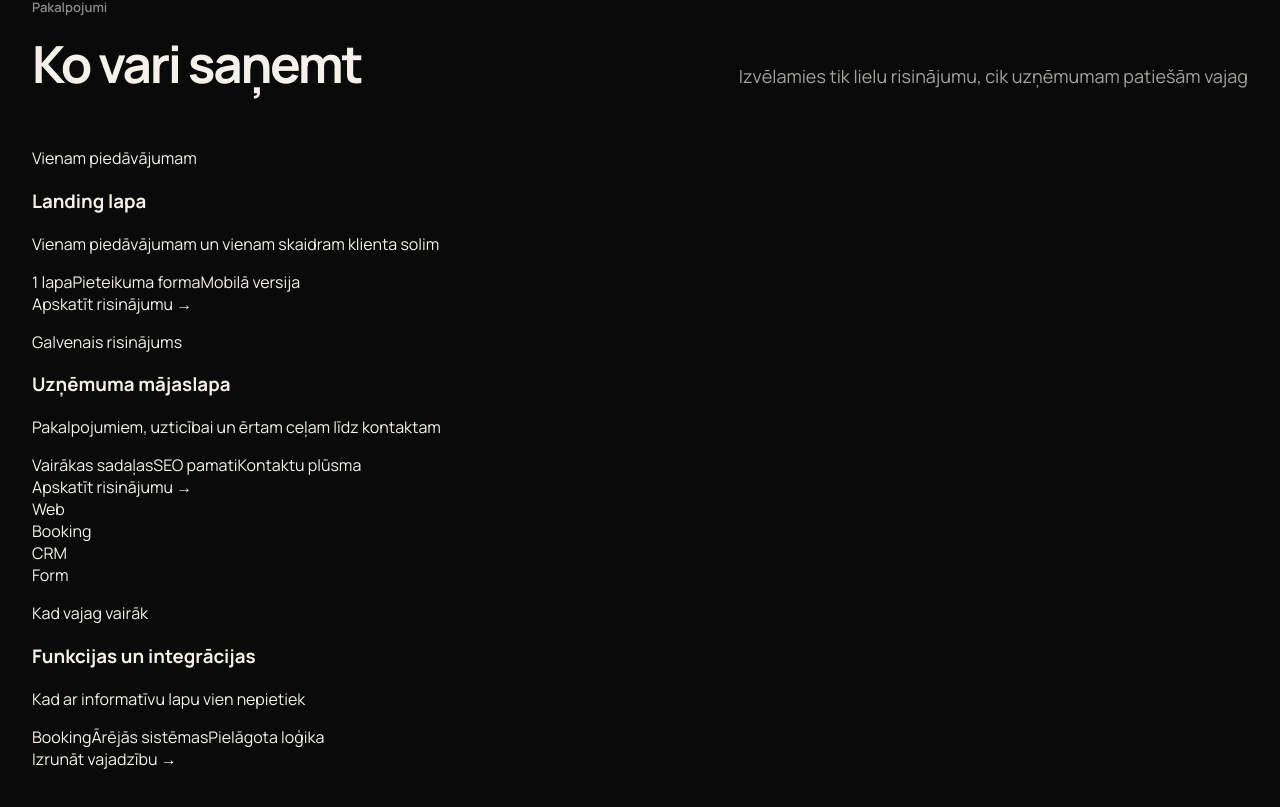
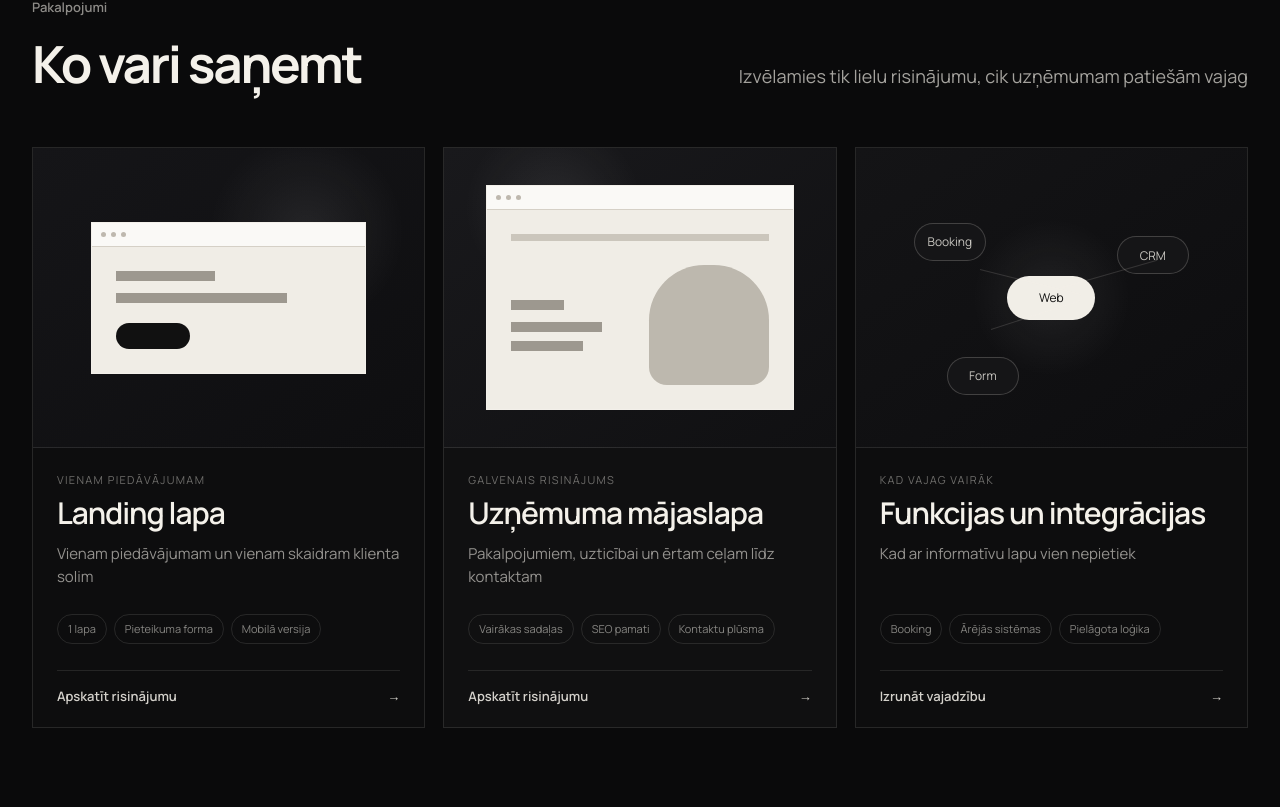
Before and after one commit to davisl24/WEBSITEAGENCY, a Next.js app: page / in a window 1280 px wide. Shown: the part 4813-5620 px from the top of the page. Built offline with nearby package versions, Linux system fonts and the light colour scheme.

Commit message:
style: add visual UI concepts to service cards

```diff
--- a/app/globals.css
+++ b/app/globals.css
@@ -493,57 +493,241 @@
   line-height:1.6;
   color:rgba(244,241,234,.66);
 }
-.services-list{
-  border-top:1px solid rgba(244,241,234,.12);
+.services-grid{
+  display:grid;
+  grid-template-columns:repeat(3,minmax(0,1fr));
+  gap:18px;
 }
-.service-row{
+.service-card{
+  min-width:0;
+  overflow:hidden;
+  border:1px solid rgba(244,241,234,.11);
+  background:rgba(255,255,255,.015);
+}
+.service-card-featured{
+  background:rgba(255,255,255,.028);
+}
+.service-visual{
+  min-height:300px;
+  padding:28px;
+  display:flex;
+  align-items:center;
+  justify-content:center;
+  overflow:hidden;
+  border-bottom:1px solid rgba(244,241,234,.09);
+}
+.service-visual-landing{
+  background:
+    radial-gradient(circle at 70% 28%,rgba(255,255,255,.08),transparent 28%),
+    linear-gradient(145deg,#151518 0%,#0e0e10 100%);
+}
+.service-visual-website{
+  background:
+    radial-gradient(circle at 28% 20%,rgba(255,255,255,.08),transparent 24%),
+    linear-gradient(145deg,#19191c 0%,#101012 100%);
+}
+.service-visual-integrations{
+  background:
+    radial-gradient(circle at 50% 50%,rgba(255,255,255,.07),transparent 32%),
+    linear-gradient(145deg,#141416 0%,#0d0d0f 100%);
+}
+.ui-browser{
+  width:82%;
+  border:1px solid rgba(255,255,255,.16);
+  background:#f0ede6;
+  color:#111;
+}
+.ui-browser-wide{
+  width:92%;
+}
+.ui-browser-top{
+  height:24px;
+  display:flex;
+  align-items:center;
+  gap:5px;
+  padding:0 9px;
+  border-bottom:1px solid #d5d0c6;
+  background:#faf9f6;
+}
+.ui-browser-top span{
+  width:5px;
+  height:5px;
+  border-radius:50%;
+  background:#beb8ae;
+}
+.ui-browser-body{
+  padding:24px;
+}
+.ui-copy-short,
+.ui-copy-long,
+.ui-copy-medium{
+  height:10px;
+  background:#9d988f;
+}
+.ui-copy-short{
+  width:44%;
+  margin-bottom:12px;
+}
+.ui-copy-long{
+  width:76%;
+  margin-bottom:9px;
+}
+.ui-copy-medium{
+  width:60%;
+}
+.ui-button{
+  width:74px;
+  height:26px;
+  margin-top:20px;
+  border-radius:999px;
+  background:#111;
+}
+.ui-nav-line{
+  width:100%;
+  height:7px;
+  margin-bottom:24px;
+  background:#cbc6bc;
+}
+.ui-layout{
   display:grid;
-  grid-template-columns:minmax(0,1.15fr) minmax(300px,.85fr);
-  gap:48px;
-  align-items:end;
-  padding:34px 0 36px;
-  border-bottom:1px solid rgba(244,241,234,.12);
+  grid-template-columns:1fr 1fr;
+  gap:18px;
+  align-items:center;
 }
-.service-main h3{
+.ui-layout-art{
+  min-height:120px;
+  border-radius:46% 46% 18px 18px;
+  background:#bdb8ae;
+}
+.integration-canvas{
+  position:relative;
+  width:82%;
+  min-height:220px;
+}
+.integration-node{
+  position:absolute;
+  display:flex;
+  align-items:center;
+  justify-content:center;
+  min-width:72px;
+  min-height:38px;
+  padding:0 12px;
+  border:1px solid rgba(244,241,234,.2);
+  border-radius:999px;
+  background:#151517;
+  color:rgba(244,241,234,.8);
+  font-size:12px;
+}
+.integration-node-main{
+  left:50%;
+  top:50%;
+  transform:translate(-50%,-50%);
+  min-width:88px;
+  min-height:44px;
+  background:#f1eee7;
+  color:#111;
+}
+.integration-node-a{left:0;top:16%}
+.integration-node-b{right:0;top:22%}
+.integration-node-c{left:12%;bottom:6%}
+.integration-line{
+  position:absolute;
+  height:1px;
+  background:rgba(244,241,234,.14);
+  transform-origin:left center;
+}
+.line-a{
+  width:38%;
+  left:24%;
+  top:37%;
+  transform:rotate(14deg);
+}
+.line-b{
+  width:36%;
+  left:54%;
+  top:45%;
+  transform:rotate(-16deg);
+}
+.line-c{
+  width:34%;
+  left:28%;
+  top:64%;
+  transform:rotate(-18deg);
+}
+.service-card-body{
+  padding:24px 24px 22px;
+}
+.service-kicker{
+  margin:0 0 10px;
+  font-size:11px;
+  text-transform:uppercase;
+  letter-spacing:.12em;
+  color:rgba(244,241,234,.42);
+}
+.service-card h3{
   margin:0;
-  font-size:clamp(34px,3vw,48px);
+  font-size:30px;
   line-height:1.08;
-  letter-spacing:-.04em;
+  letter-spacing:-.035em;
   font-weight:600;
 }
-.service-main p{
+.service-card-body>p:not(.service-kicker){
   margin:12px 0 0;
-  max-width:560px;
-  font-size:16px;
-  line-height:1.6;
-  color:rgba(244,241,234,.6);
+  min-height:50px;
+  font-size:15px;
+  line-height:1.55;
+  color:rgba(244,241,234,.58);
 }
-.service-meta{
+.service-tags{
   display:flex;
   flex-wrap:wrap;
-  justify-content:flex-end;
-  gap:8px;
+  gap:7px;
+  margin-top:22px;
 }
-.service-meta span{
+.service-tags span{
   display:inline-flex;
   align-items:center;
-  min-height:32px;
-  padding:0 12px;
-  border:1px solid rgba(244,241,234,.13);
+  min-height:30px;
+  padding:0 10px;
+  border:1px solid rgba(244,241,234,.11);
   border-radius:999px;
-  font-size:12px;
-  color:rgba(244,241,234,.58);
+  font-size:11px;
+  color:rgba(244,241,234,.52);
+}
+.service-link{
+  margin-top:26px;
+  padding-top:16px;
+  border-top:1px solid rgba(244,241,234,.1);
+  display:flex;
+  align-items:center;
+  justify-content:space-between;
+  gap:20px;
+  font-size:13px;
+  font-weight:600;
+  color:rgba(244,241,234,.86);
 }
 @media (hover:hover) and (pointer:fine){
-  .service-row{
-    transition:padding-left .28s ease, border-color .28s ease;
+  .service-card{
+    transition:transform .28s ease,border-color .28s ease,background .28s ease;
   }
-  .service-row:hover{
-    padding-left:12px;
-    border-color:rgba(244,241,234,.28);
+  .service-card:hover{
+    transform:translateY(-4px);
+    border-color:rgba(244,241,234,.24);
+    background:rgba(255,255,255,.028);
   }
-  .service-row:hover .service-main h3{
-    color:#fff;
+}
+@media(max-width:980px){
+  .services-grid{
+    grid-template-columns:1fr;
+  }
+  .service-card{
+    display:grid;
+    grid-template-columns:minmax(280px,.8fr) minmax(0,1.2fr);
+  }
+  .service-visual{
+    min-height:280px;
+    border-bottom:0;
+    border-right:1px solid rgba(244,241,234,.09);
   }
 }
 @media(max-width:900px){
@@ -562,16 +746,8 @@
   .services-intro{
     justify-self:start;
   }
-  .service-row{
-    grid-template-columns:1fr;
-    gap:20px;
-    align-items:start;
-  }
-  .service-meta{
-    justify-content:flex-start;
-  }
 }
-@media(max-width:760px){
+@media(max-width:700px){
   .services-section{
     padding:88px 18px 88px;
   }
@@ -582,14 +758,15 @@
   .services-intro{
     font-size:17px;
   }
-  .service-row{
-    padding:28px 0 30px;
+  .service-card{
+    display:block;
   }
-  .service-main h3{
-    font-size:32px;
-    line-height:1.08;
+  .service-visual{
+    min-height:230px;
+    border-right:0;
+    border-bottom:1px solid rgba(244,241,234,.09);
   }
-  .service-main p{
-    font-size:15px;
+  .service-card h3{
+    font-size:28px;
   }
 }
```
